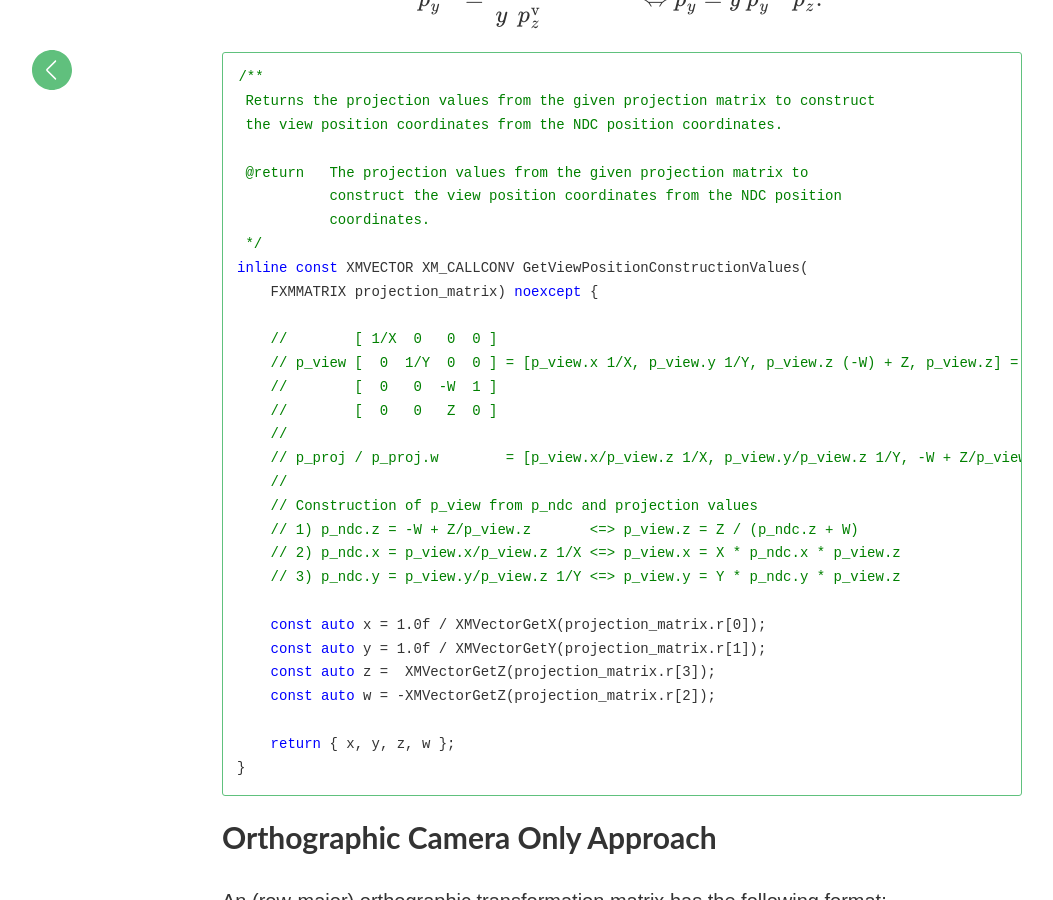
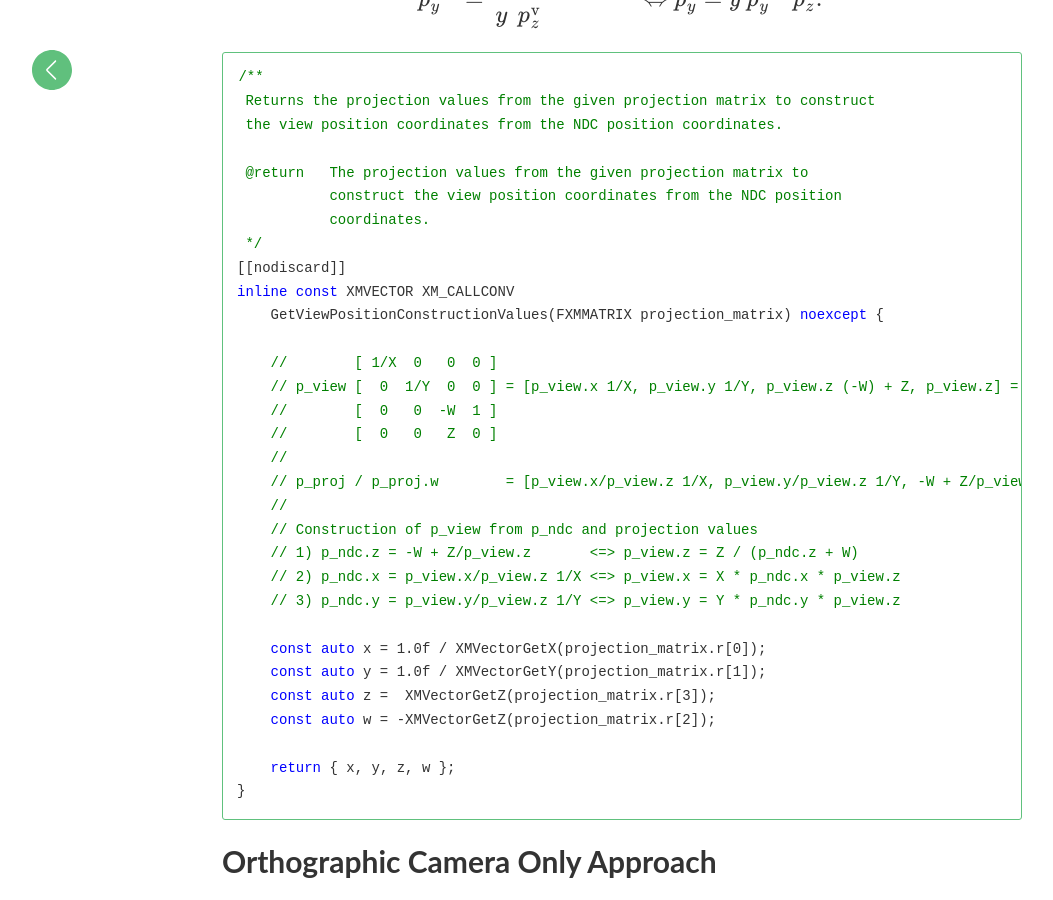
Before and after one commit to matt77hias/Blog, a Jekyll site: the page built from _posts/2017-09-07-ndc-to-projection-to-view-space.md, in a window 1280 px wide and 900 px high, scrolled down 1496 px. Shown: the whole window, without its empty margins (18-1071 px from the left). Built offline with Jekyll 4.4.1, drawn with Linux system fonts in a browser that asks for light colours; formulas are drawn with MathJax 3; comment, search, counter and statistics services are not loaded; some of the changed text lies outside the part shown.

Commit message:
Update 2017-09-07-ndc-to-projection-to-view-space.md

```diff
--- a/_posts/2017-09-07-ndc-to-projection-to-view-space.md
+++ b/_posts/2017-09-07-ndc-to-projection-to-view-space.md
@@ -57,8 +57,9 @@ p_{y}^\mathrm{ndc} &= \frac{1}{y} \frac{p_{y}^\mathrm{v}}{p_{z}^\mathrm{v}}
            construct the view position coordinates from the NDC position
            coordinates.
  */
-inline const XMVECTOR XM_CALLCONV GetViewPositionConstructionValues(
-    FXMMATRIX projection_matrix) noexcept {
+[[nodiscard]]
+inline const XMVECTOR XM_CALLCONV
+    GetViewPositionConstructionValues(FXMMATRIX projection_matrix) noexcept {
 
     //        [ 1/X  0   0  0 ]
     // p_view [  0  1/Y  0  0 ] = [p_view.x 1/X, p_view.y 1/Y, p_view.z (-W) + Z, p_view.z] = p_proj
@@ -125,8 +126,9 @@ p_{y}^\mathrm{ndc} &= \frac{1}{y} p_{y}^\mathrm{v}
            construct the view position coordinates from the NDC position
            coordinates.
  */
-inline const XMVECTOR XM_CALLCONV GetViewPositionConstructionValues(
-    FXMMATRIX projection_matrix) noexcept {
+[[nodiscard]]
+inline const XMVECTOR XM_CALLCONV
+    GetViewPositionConstructionValues(FXMMATRIX projection_matrix) noexcept {
 
     //        [ 1/X  0   0  0 ]
     // p_view [  0  1/Y  0  0 ] = [p_view.x 1/X, p_view.y 1/Y, p_view.z 1/Z -W, 1] = p_proj = p_ndc
@@ -176,8 +178,11 @@ $$\begin{align}
  @return   The projection-to-view matrix of this perspective
            camera.
  */
-virtual const XMMATRIX XM_CALLCONV GetProjectionToViewMatrix() const noexcept override {
-    const XMMATRIX view_to_projection = GetViewToProjectionMatrix();
+[[nodiscard]]
+virtual const XMMATRIX XM_CALLCONV
+    GetProjectionToViewMatrix() const noexcept override {
+
+    const auto view_to_projection = GetViewToProjectionMatrix();
 
     const auto m00 = 1.0f / XMVectorGetX(view_to_projection.r[0]);
     const auto m11 = 1.0f / XMVectorGetY(view_to_projection.r[1]);
@@ -215,8 +220,11 @@ $$\begin{align}
  @return   The projection-to-view matrix of this orthographic
            camera.
  */
-virtual const XMMATRIX XM_CALLCONV GetProjectionToViewMatrix() const noexcept override {
-    const XMMATRIX view_to_projection = GetViewToProjectionMatrix();
+[[nodiscard]]
+virtual const XMMATRIX XM_CALLCONV
+    GetProjectionToViewMatrix() const noexcept override {
+
+    const auto view_to_projection = GetViewToProjectionMatrix();
 
     const auto m00 = 1.0f / XMVectorGetX(view_to_projection.r[0]);
     const auto m11 = 1.0f / XMVectorGetY(view_to_projection.r[1]);
```
